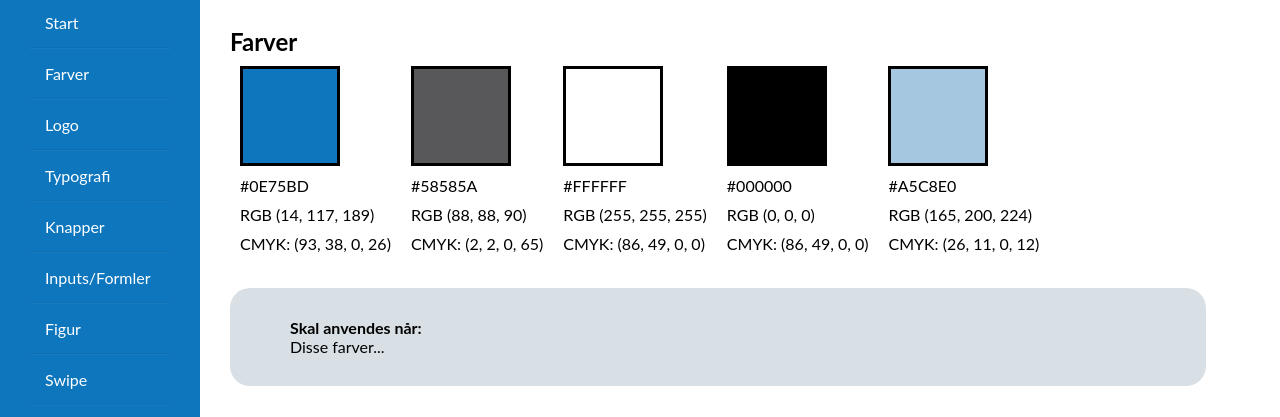
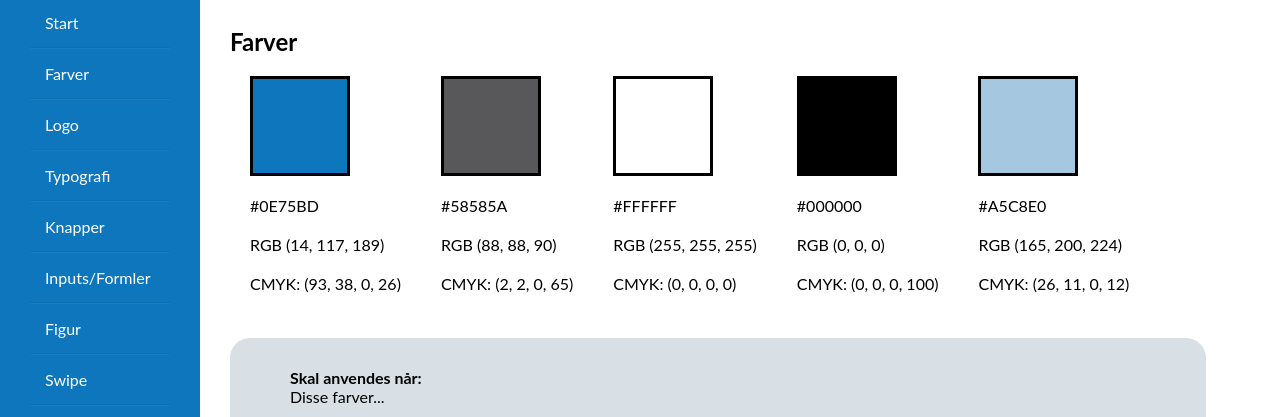
Before and after one commit to Bealimpetersen/Projekt-6, a plain HTML site: page Quadsat/index.html in a window 1280 px wide. Shown: the part 91-508 px from the top of the page. Drawn offline with Linux system fonts and the light colour scheme.

Commit message:
ændret farver og ryddet op i kode

```diff
--- a/Quadsat/CSS/style.css
+++ b/Quadsat/CSS/style.css
@@ -76,7 +76,6 @@
 .wrapper2 {
 	display: flex;
 	flex-direction: row;
-
 }
 
 .kasse1 {
@@ -85,7 +84,7 @@
 	margin-bottom: 10px;
 	background-color: #0D76BD;
 	border: solid #000000;
-	margin: 10px;
+	margin: 20px;
 }
 
 .kasse2 {
@@ -94,7 +93,7 @@
 	margin-bottom: 10px;
 	background-color: #58585A;
 	border: solid #000000;
-	margin: 10px;
+	margin: 20px;
 }
 
 .kasse3 {
@@ -103,7 +102,7 @@
 	margin-bottom: 10px;
 	background-color: #ffffff;
 	border: solid #000000;
-	margin: 10px;
+	margin: 20px;
 }
 
 .kasse4 {
@@ -112,7 +111,7 @@
 	margin-bottom: 10px;
 	background-color: #000000;
 	border: solid #000000;
-	margin: 10px;
+	margin: 20px;
 }
 
 .kasse5 {
@@ -121,21 +120,21 @@
 	margin-bottom: 10px;
 	background-color: #A5C8E0;
 	border: solid #000000;
-	margin: 10px;
+	margin: 20px;
 }
 
 
 .hex {
-	margin: 10px;
+	margin: 20px;
 }
 
 
 .rgb {
-	margin: 10px;
+	margin: 20px;
 }
 
 .cmyk {
-	margin: 10px;
+	margin: 20px;
 }
 
 .textcontainer {
@@ -242,5 +241,4 @@ input {
 .message {
 	padding-left: 30px;
 	border-radius: 15px;
-
 }
--- a/Quadsat/index.html
+++ b/Quadsat/index.html
@@ -58,14 +58,14 @@
                                 <div class="kasse3"></div>
                                 <div class="hex">#FFFFFF</div>
                                 <div class="rgb">RGB (255, 255, 255)</div>
-                                <div class="cmyk">CMYK: (86, 49, 0, 0)</div>
+                                <div class="cmyk">CMYK: (0, 0, 0, 0)</div>
                             </div>
 
                             <div class="boxcontainer">
                                 <div class="kasse4"></div>
                                 <div class="hex">#000000</div>
                                 <div class="rgb">RGB (0, 0, 0)</div>
-                                <div class="cmyk">CMYK: (86, 49, 0, 0)</div>
+                                <div class="cmyk">CMYK: (0, 0, 0, 100)</div>
                             </div>
 
                             <div class="boxcontainer">
@@ -74,15 +74,12 @@
                 				<div class="rgb">RGB (165, 200, 224)</div>
                 				<div class="cmyk">CMYK: (26, 11, 0, 12)</div>
                 			</div>
-
-
     					</div>
 
     				<div class="textcontainer">
     					<p class="anvendes">Skal anvendes når:</p>
     					<p>Disse farver... </p>
     				</div>
-
     			</section>
 
     			<!-- Logo sektion -->
@@ -94,7 +91,6 @@
     					<p class="anvendes">Skal anvendes når:</p>
     					<p>Logo... </p>
     				</div>
-
     			</section>
 
     			<!-- Typografi sektion -->
```
Lines whose indentation alone changed are shown as unchanged.
